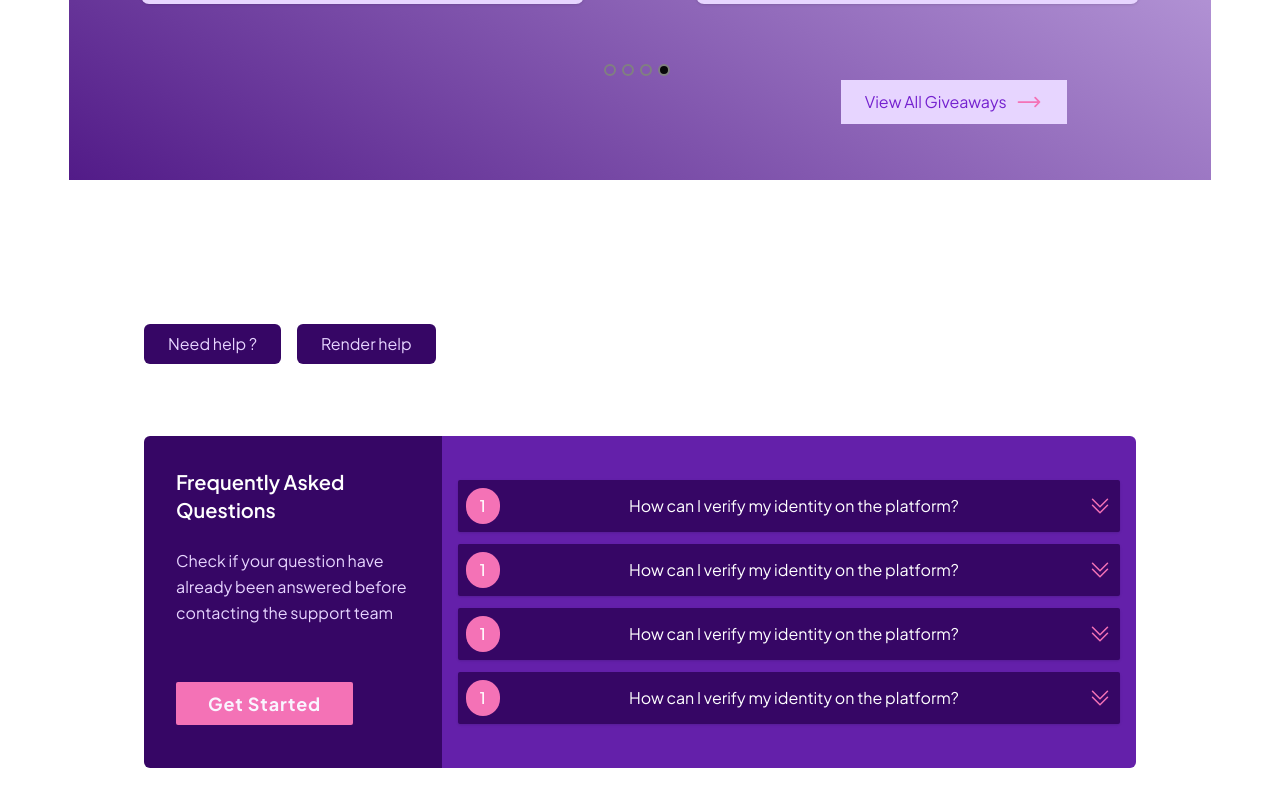
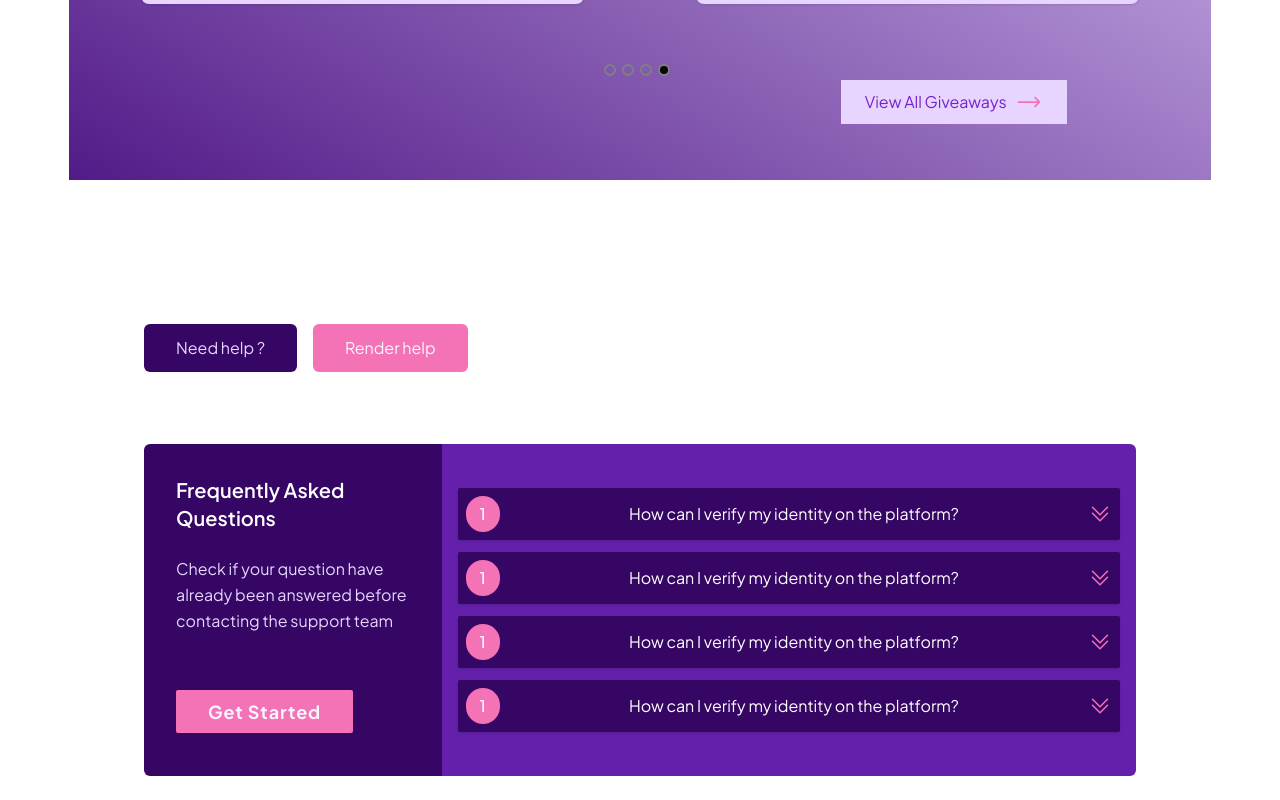
Before and after one commit to Idomason/helpMe, a React (Vite) app in the folder client/: page / in a window 1280 px wide. Shown: the part 3687-4487 px from the top of the page. Built offline with nearby package versions, Linux system fonts and the light colour scheme.

Commit message:
add the CTA component

```diff
--- a/client/src/components/CTA/Cta.tsx
+++ b/client/src/components/CTA/Cta.tsx
@@ -8,13 +8,13 @@ export default function Cta() {
         {/* CTA Buttons */}
         <div className="mx-auto flex items-center space-x-4 py-12">
           <Link
-            className="transform rounded-md bg-helpMe-950 px-5 py-2 text-helpMe-200 transition-all duration-200 ease-in hover:skew-x-6 hover:font-semibold hover:text-white xl:px-6 xl:py-2"
+            className="transform rounded-md bg-helpMe-950 px-5 py-2 text-helpMe-200 transition-all duration-200 ease-in hover:skew-x-6 hover:font-semibold hover:text-white xl:px-8 xl:py-3"
             to={"/request"}
           >
             Need help ?
           </Link>
           <Link
-            className="transform rounded-md bg-helpMe-950 px-5 py-2 text-helpMe-200 transition-all duration-200 ease-in hover:skew-x-6 hover:font-semibold hover:text-white xl:px-6 xl:py-2"
+            className="transform rounded-md bg-pink-400 px-5 py-2 text-helpMe-50 transition-all duration-200 ease-in hover:skew-x-6 hover:font-semibold hover:text-white xl:px-8 xl:py-3"
             to={"/renderHelp"}
           >
             Render help
```
